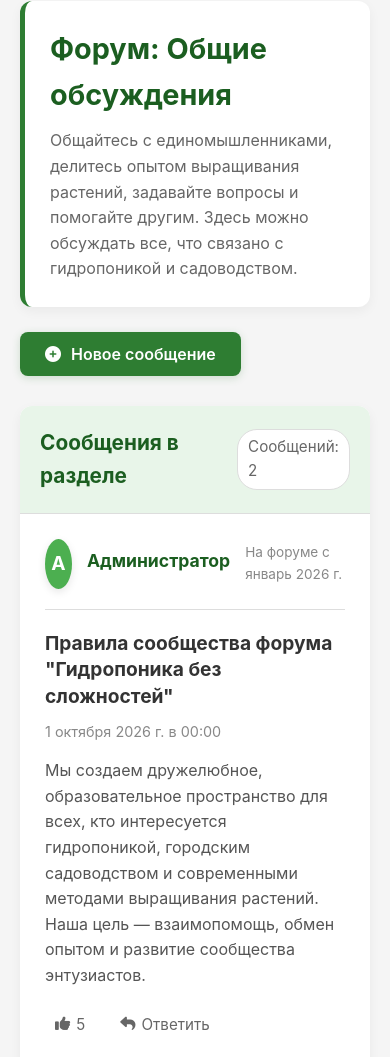
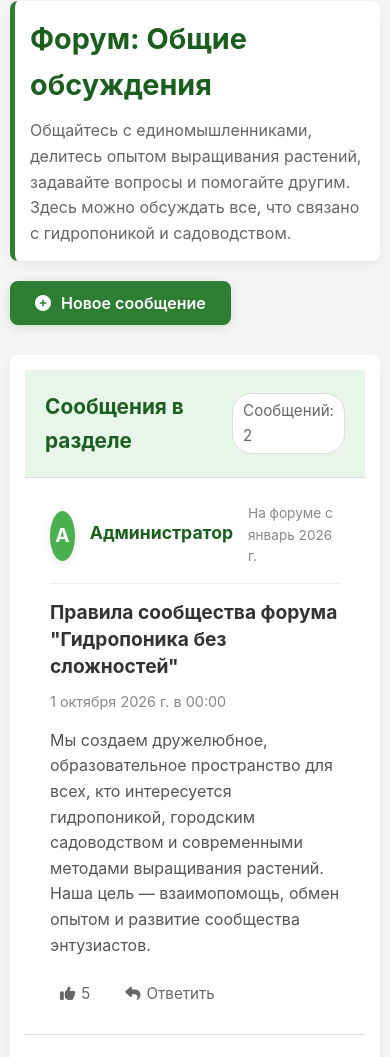
Before and after one commit to Maksimf71/hydrohelper-Forum, a plain HTML site: page index.html in a window 390 px wide. Shown: the part 340-1397 px from the top of the page. Drawn offline with Linux system fonts and the light colour scheme.

Commit message:
index.html

```diff
--- a/index.html
+++ b/index.html
@@ -797,6 +797,45 @@
                 gap: 30px;
             }
         }
+        /* СРОЧНЫЕ исправления для мобильных */
+@media (max-width: 768px) {
+    body {
+        overflow-x: hidden;
+        width: 100%;
+    }
+
+    main {
+        padding: 0 10px !important;
+    }
+
+    .forum-header, .messages-container, .add-message-container {
+        border-radius: 8px;
+        padding: 15px;
+        margin-bottom: 20px;
+    }
+
+    /* Исправляем горизонтальную прокрутку */
+    .message-item {
+        display: flex;
+        flex-direction: column;
+        width: 100%;
+        overflow: hidden;
+    }
+
+    .message-author {
+        width: 100%;
+        flex-direction: row;
+        align-items: center;
+        padding-bottom: 15px;
+        margin-bottom: 15px;
+        border-bottom: 1px solid #eee;
+    }
+
+    .message-content {
+        width: 100%;
+        padding-left: 0;
+    }
+}
     </style>
 </head>
 <body>
```
